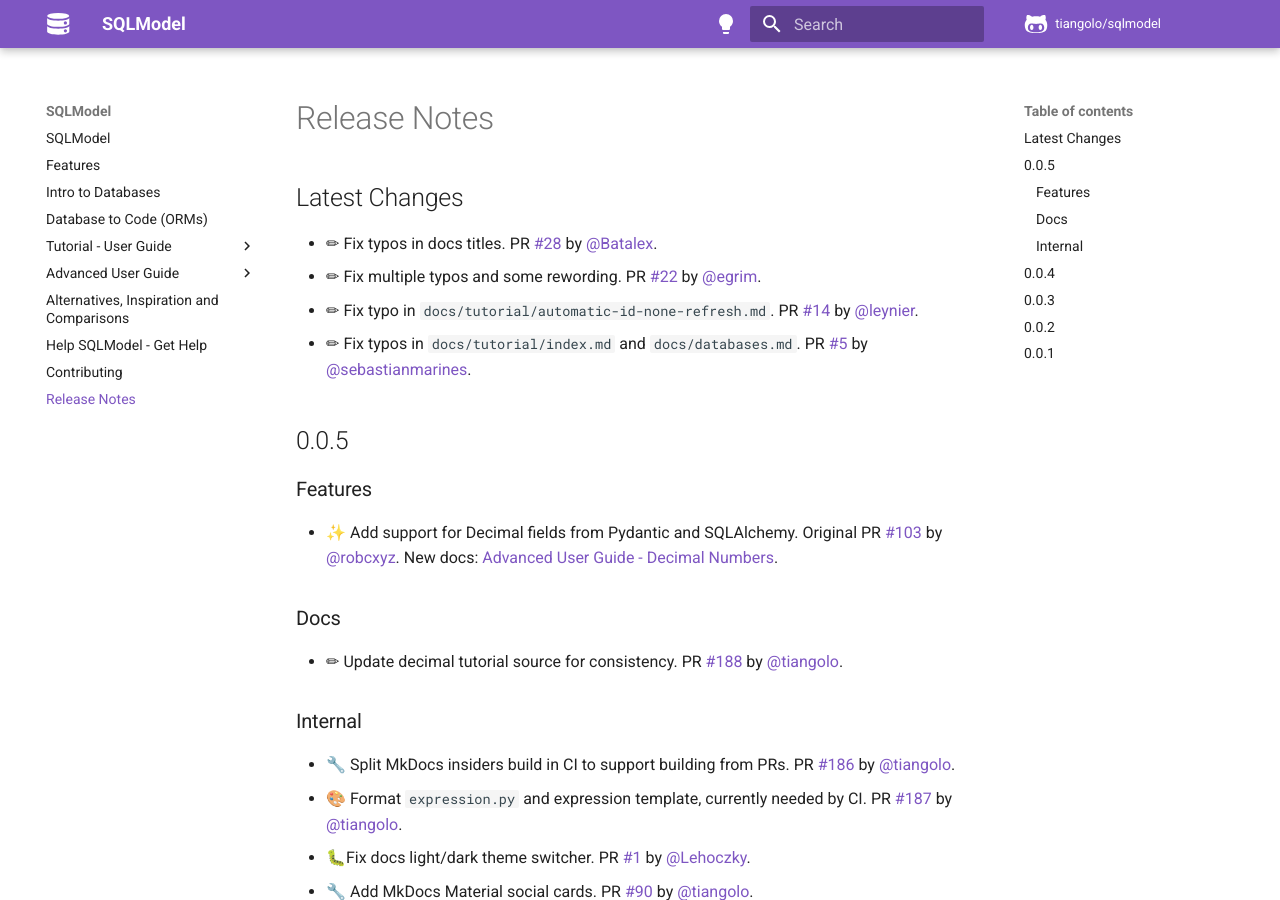
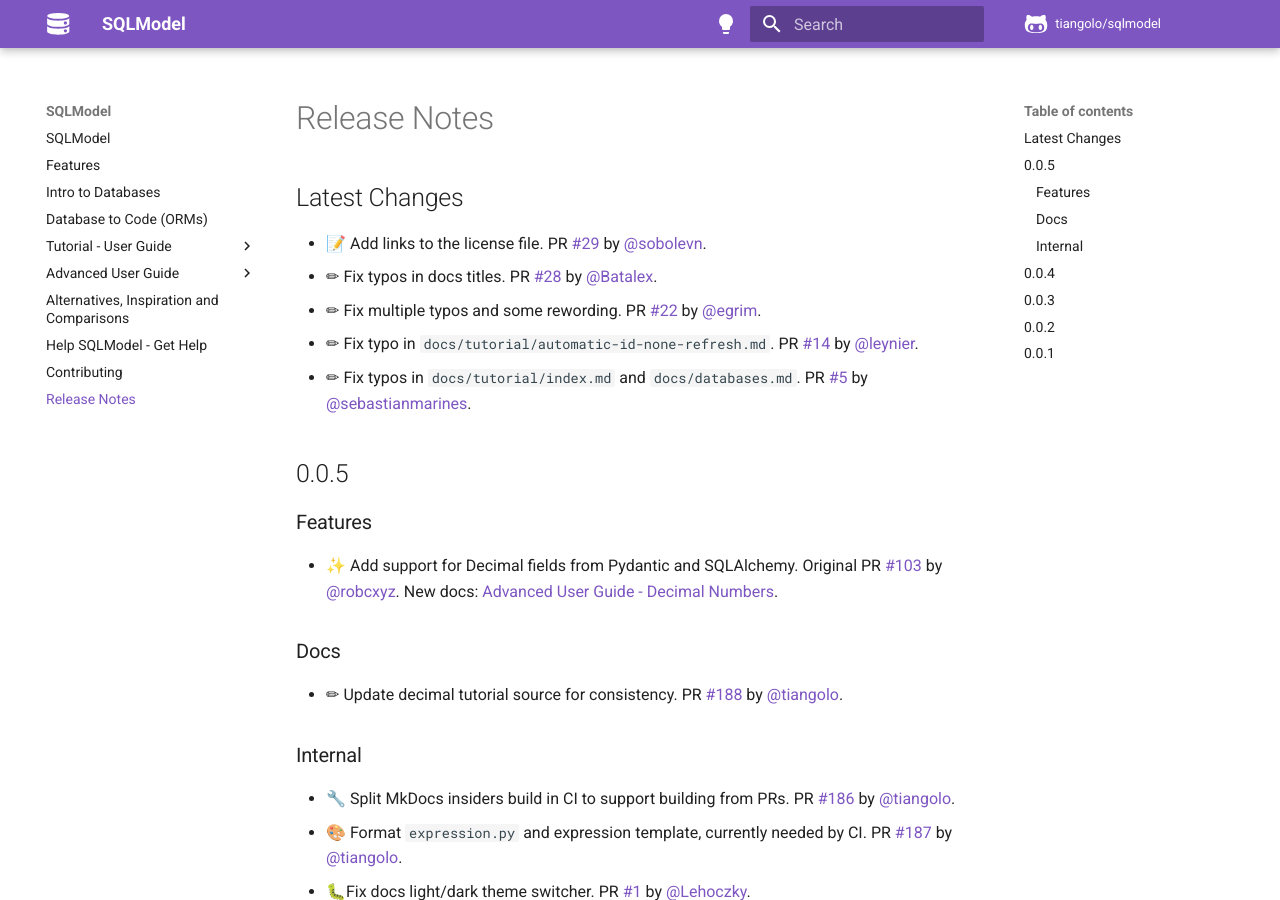
Before and after one commit to sztrakabalint/fastapi-sqlmodel, an MkDocs documentation site: the page built from docs/release-notes.md, in a window 1280 px wide and 900 px high. Built offline with MkDocs 1.6.1 and Material for MkDocs 9.7.7, drawn with Linux system fonts in a browser that asks for light colours; comment, search, counter and statistics services are not loaded.

Commit message:
📝 Update release notes

```diff
--- a/docs/release-notes.md
+++ b/docs/release-notes.md
@@ -2,6 +2,7 @@
 
 ## Latest Changes
 
+* 📝 Add links to the license file. PR [#29](https://github.com/tiangolo/sqlmodel/pull/29) by [@sobolevn](https://github.com/sobolevn).
 * ✏ Fix typos in docs titles. PR [#28](https://github.com/tiangolo/sqlmodel/pull/28) by [@Batalex](https://github.com/Batalex).
 * ✏ Fix multiple typos and some rewording. PR [#22](https://github.com/tiangolo/sqlmodel/pull/22) by [@egrim](https://github.com/egrim).
 * ✏ Fix typo in `docs/tutorial/automatic-id-none-refresh.md`. PR [#14](https://github.com/tiangolo/sqlmodel/pull/14) by [@leynier](https://github.com/leynier).
```
